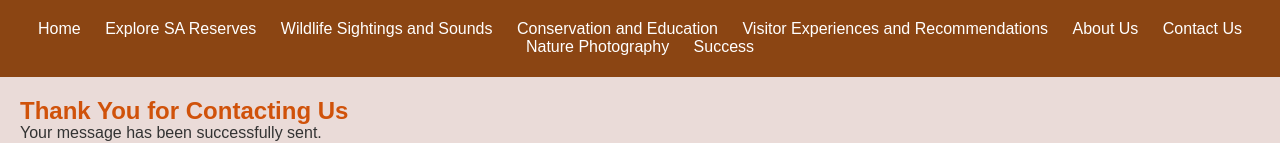
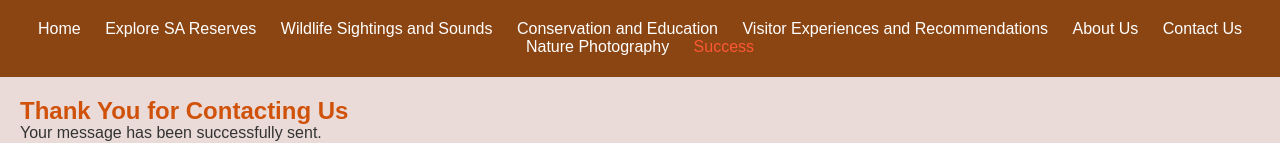
Before and after one commit to amogelangseipone/WildLifeHaven, a plain HTML site: page success.html in a window 1280 px wide. Shown: the top 143 px of the page. Drawn offline with Linux system fonts and the light colour scheme.

Commit message:
success.html

```diff
--- a/success.html
+++ b/success.html
@@ -19,7 +19,7 @@
 				<li><a href="AboutUs.html">About Us</a></li>
 				<li><a href="ContactUs.html">Contact Us</a></li>
 				<li><a href="NaturePhotography.html">Nature Photography</a></li>
-				<li><a href="success.html">Success</a></li>
+				<li><a href="success.html" class="nav-link current">Success</a></li>
 			</ul>
 		</nav>
     </header>
```
